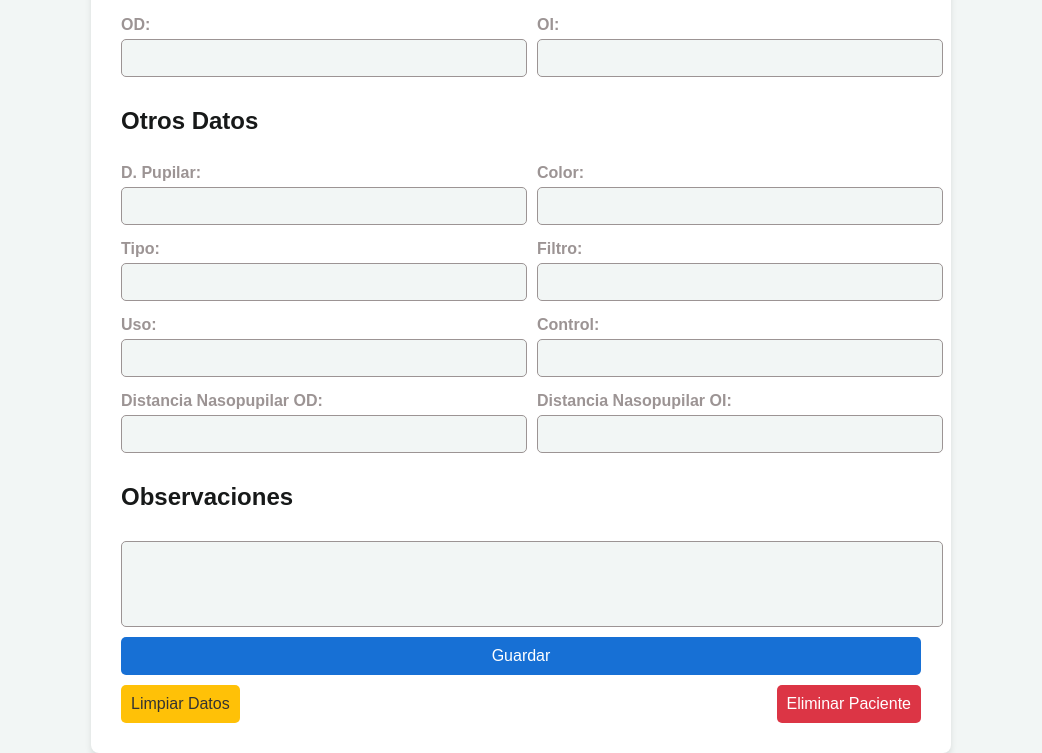
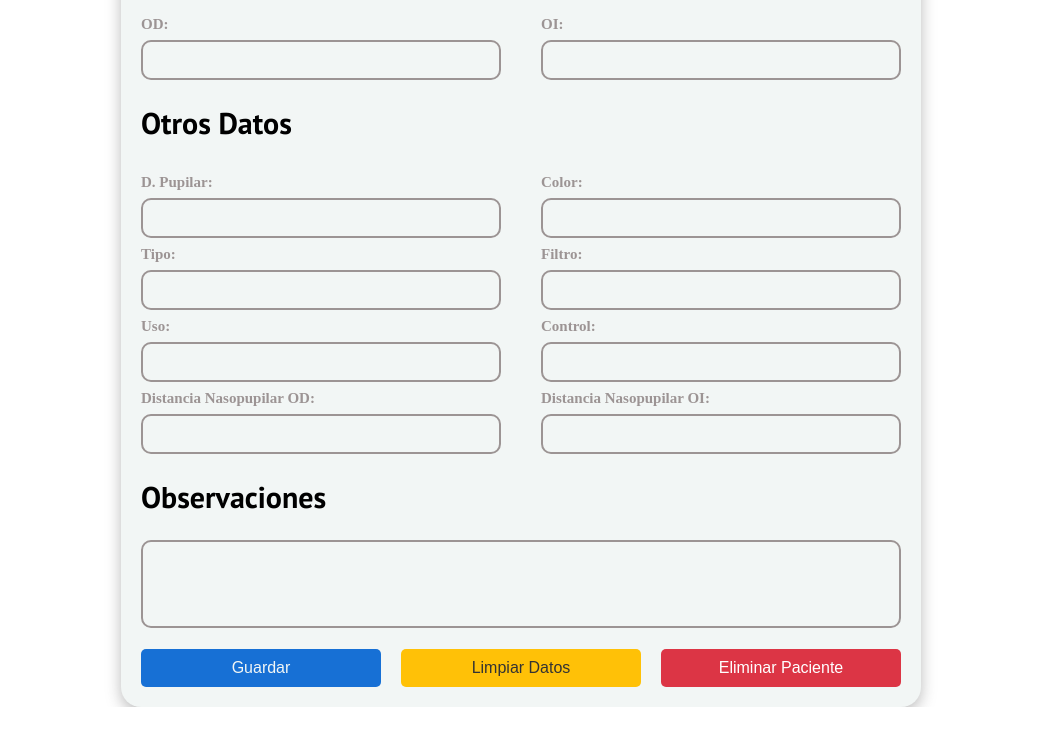
Before and after one commit to danielromo2001/Optica, an Electron app: page app/index.html in a window 1042 px wide. Shown: the part 750-1503 px from the top of the page. After the commit the page ends 1457 px from the top, so only its background shows below. Drawn offline with Linux system fonts and the light colour scheme; no server answers.

Commit message:
commit update styles (#1)
Co-authored-by: Ana Martinez <anacmartineztaborda@gmail.com>

```diff
--- a/app/index.html
+++ b/app/index.html
@@ -4,111 +4,117 @@
     <meta charset="UTF-8">
     <meta name="viewport" content="width=device-width, initial-scale=1.0">
     <title>OpticaApp</title>
+    <link rel="preconnect" href="https://fonts.googleapis.com">
+    <link rel="preconnect" href="https://fonts.googleapis.com">
+    <link rel="preconnect" href="https://fonts.gstatic.com" crossorigin>
+    <link href="https://fonts.googleapis.com/css2?family=Open+Sans:ital,wght@0,300..800;1,300..800&family=PT+Sans:ital,wght@0,400;0,700;1,400;1,700&display=swap" rel="stylesheet">
     <link rel="stylesheet" href="../app/styles.css">
 </head>
 <body>
-    <header>
+    <header class="header">
+        <div class="header_logo">
             <img src="../images/logo.png" alt="Logo de la Óptica" class="logo">
+        </div>
+        <div class="header_texto">
             <h1>FASHION VISION <br> E Y C ÓPTICA, C.A.</h1>
+        </div>
     </header>
-    <main>
-        <form id="formulario" style="max-width: 800px;">
-            <div class="row">
-                <div class="form-section">
+    <main class="contenedor">
+        <div class="contenedor_formulario">
+            <form id="formulario" class="formulario sombra">
+                <h2>Datos Paciente</h2>
+                <div class="datos_generales">
+                    <div class="campo">
                         <label for="fecha">Fecha:</label>
                         <input type="date" id="fecha" required>
                     </div>
-                <div class="form-section">
+                    <div class="campo">
                         <label for="entidad">Entidad:</label>
                         <select id="entidad">
                             <option value="Particular">Particular</option>
                             <option value="Empresa">Empresa</option>
                         </select>
                     </div>
-            </div>
-            <div class="row">
-                <div class="form-section">
+                    <div class="campo">
                         <label for="nombre">Nombre:</label>
                         <input type="text" id="nombre" name="nombre" required>
                     </div>
-                <div class="form-section" style="flex: 1; margin-left: 15px;">
+                    <div class="campo">
                         <label for="documento">Documento:</label>
                         <div style="display: flex; align-items: center; gap: 5px;">
                             <input type="text" id="documento" name="documento" required style="flex: 1;">
                             <button type="button" id="btnBuscar">🔍</button>
                         </div>
                     </div>
-            </div>
-            <div class="row">
-                <div class="form-section">
+                    <div class="campo">
                         <label for="edad">Edad:</label>
                         <input type="number" id="edad" required>
                     </div>
-                <div class="form-section">
+                    <div class="campo">
                         <label for="telefono">Teléfono:</label>
                         <input type="tel" id="telefono" required>
                     </div>
                 </div>
 
                 <h2>RX Definitiva</h2>
-            <div class="row">
-                <div class="form-section">
+                <div class="datos_rx">
+                    <div class="campo">
                         <label for="od">OD:</label>
                         <input type="text" id="od" required>
                     </div>
-                <div class="form-section">
+                    <div class="campo">
                         <label for="oi">OI:</label>
                         <input type="text" id="oi" required>
                     </div>
-                <div class="form-section">
+                    <div class="campo">
                         <label for="adicion">ADD:</label>
                         <input type="text" id="adicion" required>
                     </div>
                 </div>
 
                 <h2>AVCC</h2>
-            <div class="row">
-                <div class="form-section">
+                <div class="datos_avcc">
+                    <div class="campo">
                         <label for="avcc-od">OD:</label>
                         <input type="text" id="avcc-od" required>
                     </div>
-                <div class="form-section">
+                    <div class="campo">
                         <label for="avcc-oi">OI:</label>
                         <input type="text" id="avcc-oi" required>
                     </div>
                 </div>
 
                 <h2>Otros Datos</h2>
-            <div class="row">
-                <div class="form-section">
+                <div class="otros_datos">
+                    <div class="campo">
                         <label for="dp">D. Pupilar:</label>
                         <input type="text" id="dp" required>
                     </div>
-                <div class="form-section">
+                    <div class="campo">
                         <label for="color">Color:</label>
                         <input type="text" id="color" required>
                     </div>
-                <div class="form-section">
+                    <div class="campo">
                         <label for="tipo">Tipo:</label>
                         <input type="text" id="tipo" required>
                     </div>
-                <div class="form-section">
+                    <div class="campo">
                         <label for="filtro">Filtro:</label>
                         <input type="text" id="filtro" required>
                     </div>
-                <div class="form-section">
+                    <div class="campo">
                         <label for="uso">Uso:</label>
                         <input type="text" id="uso" required>
                     </div>
-                <div class="form-section">
+                    <div class="campo">
                         <label for="control">Control:</label>
                         <input type="text" id="control" required>
                     </div>
-                <div class="form-section">
+                    <div class="campo">
                         <label for="distancia-nasopupilar-od">Distancia Nasopupilar OD:</label>
                         <input type="text" id="distancia-nasopupilar-od" required>
                     </div>
-                <div class="form-section">
+                    <div class="campo">
                         <label for="distancia-nasopupilar-oi">Distancia Nasopupilar OI:</label>
                         <input type="text" id="distancia-nasopupilar-oi" required>
                     </div>
@@ -117,12 +123,13 @@
                 <h2>Observaciones</h2>
                 <textarea id="observaciones" rows="4" required></textarea>
 
+                <div class="buttons">
                     <button id="btnGuardar">Guardar</button>
-            <div class="row">
                     <button type="button" id="btnLimpiar" style="background-color: #ffc107; color: #333;">Limpiar Datos</button>
                     <button type="button" id="btnEliminar" style="background-color: #dc3545; color: white;">Eliminar Paciente</button>
                 </div>
             </form>
+        </div>
     </main>
     <script src="../js/renderer.js"></script>
 </body>
--- a/app/styles.css
+++ b/app/styles.css
@@ -1,85 +1,116 @@
+/* Customs */
+:root{
+    --fuenteHeading: 'PT Sans', sans-serif;
+    --fuentesParrafos: 'Open Sans', sans-serif;
+
+    --blanco: #F2F6F5;
+    --azulClaro: #1770D5;
+    --azulOscuro: #163460;
+    --verde: #35C83E;
+    --oscuro: #171919;
+    --gris: #9c9494;
+}
 /* Estilo general */
+html{
+    box-sizing: border-box;
+    font-size: 62.5%;  /* 1rem = 10px */
+}
+*, *:before, *:after{
+    box-sizing: inherit;
+}
 body {
-    font-family: 'Arial', sans-serif;
+    font-family: var(--fuentesParrafos-);
+    font-size: 1.6rem;
+    line-height: 2;
+}
+body, html{
     margin: 0;
     padding: 0;
-    background-color: #F2F6F5;
-    color: #171919;
-    display: flex;
-    flex-direction: column;
-    align-items: center;
-    justify-content: center;
-    min-height: 100vh;
+    width: 100%;
+}
+
+/* Globales */
+.contenedor{
+    max-width: 80rem;
+    width: 90%;
+    margin: 0 auto;
+}
+h1, h2{
+    font-family: var(--fuenteHeading);
+    line-height: 1.2;
+}
+h1{
+    font-size: 4.8rem;
+}
+h2{
+    font-size: 3rem;
+}
+.sombra{
+    -webkit-box-shadow: 0px 5px 15px 0px rgba(112,112,112,0.48);
+    -moz-box-shadow: 0px 5px 15px 0px rgba(112,112,112,0.48);
+    box-shadow: 0px 5px 15px 0px rgba(112,112,112,0.48);
+    background-color: var(--blanco);
+    padding: 2rem;
+    border-radius: 1rem;
 }
 
 /* Estilo del encabezado */
-header {
+.header {  /*POR HACER*/
     display: flex;
     align-items: center;
     justify-content: center;
-    background-color: #163460;
-    color: #F2F6F5;
-    padding: 20px;
-    width: 100%;
-    box-shadow: 0 4px 6px rgba(0, 0, 0, 0.1);
+    background-color: var(--azulOscuro);
+    color: var(--blanco);
+    width: 100vw; /* Ancho total de la pantalla */
+    height: auto; /* Ajustar la altura según contenido */
+    padding: 1rem; /* Eliminar relleno interno si hay */
+    margin: 0; /* Evitar separación con otros elementos */
 }
 
 header .logo {
-    height: 150px; /* Aumentar el tamaño del logo */
-    margin-right: 20px;
+    height: 15rem; /* Aumentar el tamaño del logo */
+    margin-right: 2rem;
     border-radius: 60%; /* Mantener el logo circular */
     border: 4px solid #1770D5; /* Borde azul de la paleta */
     background-color: #F2F6F5; /* Fondo claro para resaltar */
-    padding: 10px; /* Espaciado interno para mejor visibilidad */
+    padding: 1rem; /* Espaciado interno para mejor visibilidad */
     box-shadow: 0 6px 10px rgba(0, 0, 0, 0.3); /* Sombra más pronunciada */
 }
 
 header h1 {
-    font-size: 24px;
+    font-size: 2.4rem;
     margin: 0;
 }
 
 /* Estilo del formulario */
-form {
-    max-width: 1200px; /* Reducir el ancho del formulario */
-    padding: 30px; /* Reducir el padding */
-    background-color: #FFFFFF;
-    border-radius: 8px;
-    box-shadow: 0 4px 6px rgba(0, 0, 0, 0.1);
-    display: flex;
-    flex-direction: column;
-    gap: 10px; /* Reducir el espacio entre elementos */
+.formulario{
+    margin-top: 2rem;
+    padding: 1rem 2rem;
+    border-radius: 2rem;
+
 }
-
-.row {
-    display: flex;
-    justify-content: space-between;
-    flex-wrap: wrap;
-    gap: 15px;
+.datos_generales, .datos_avcc, .otros_datos{
+    display: grid;
+    grid-template-columns: repeat(2, 1fr);
+    column-gap: 4rem;
 }
-
-.form-section {
-    display: flex;
-    flex-direction: column;
-    width: 48%; /* Mantener el ancho fijo */
-    min-width: 200px; /* Asegurar un ancho mínimo */
-    word-wrap: break-word; /* Permitir que el texto largo se ajuste */
+.datos_rx, .buttons{
+    display: grid;
+    grid-template-columns: repeat(3, 1fr);
+    column-gap: 2rem;
 }
-
-label {
-    font-weight: bold;
-    margin-bottom: 5px;
-    color: #9C9494;
+.buttons{
+    padding: 1rem 0;
 }
 
 input, select, textarea {
     padding: 10px;
-    border: 1px solid #9C9494;
-    border-radius: 5px;
+    border: 2px solid #9C9494;
+    border-radius: 1rem;
     width: 100%; /* Asegurar que el campo ocupe todo el ancho disponible */
     max-width: 100%; /* Evitar que el campo crezca más allá del contenedor */
-    font-size: 14px;
-    background-color: #F2F6F5;
+    font-size: 1.4rem;
+    background-color: var(--blanco);
     transition: border-color 0.3s ease;
 }
 
@@ -96,24 +127,29 @@ textarea {
 /* Estilo de botones */
 button {
     padding: 10px;
-    background-color: #1770D5; /* Color principal de la paleta */
-    color: white;
+    background-color: var(--azulClaro); /* Color principal de la paleta */
+    color: var(--blanco);
     border: none;
-    border-radius: 5px;
+    border-radius: .5rem;
     cursor: pointer;
-    font-size: 16px;
+    font-size: 1.6rem;
     transition: background-color 0.3s ease;
+}
+label{
+    color: var(--gris);
+    font-size: 1.5rem;
+    font-weight: 700;
 }
 
 button:hover {
-    background-color: #163460; /* Color más oscuro para hover */
+    background-color: var(--azulOscuro); /* Color más oscuro para hover */
 }
 
 button#btnBuscar {
     padding: 5px 10px;
     font-size: 14px;
     width: auto;
-    background-color: #35C83E; /* Verde de la paleta */
+    background-color: var(--verde); /* Verde de la paleta */
     color: white;
     border-radius: 5px;
 }
```
Lines whose indentation alone changed are shown as unchanged.
